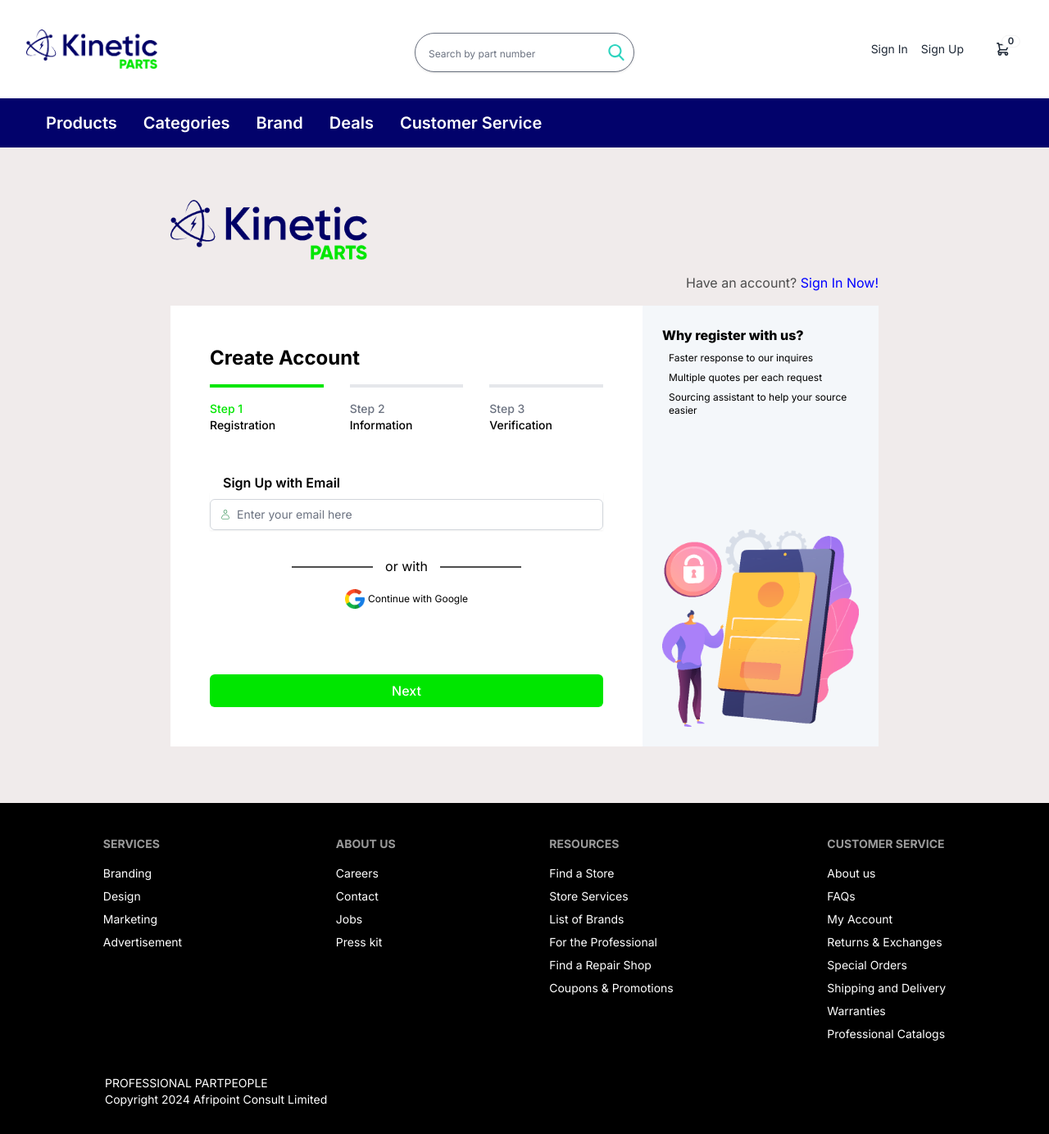
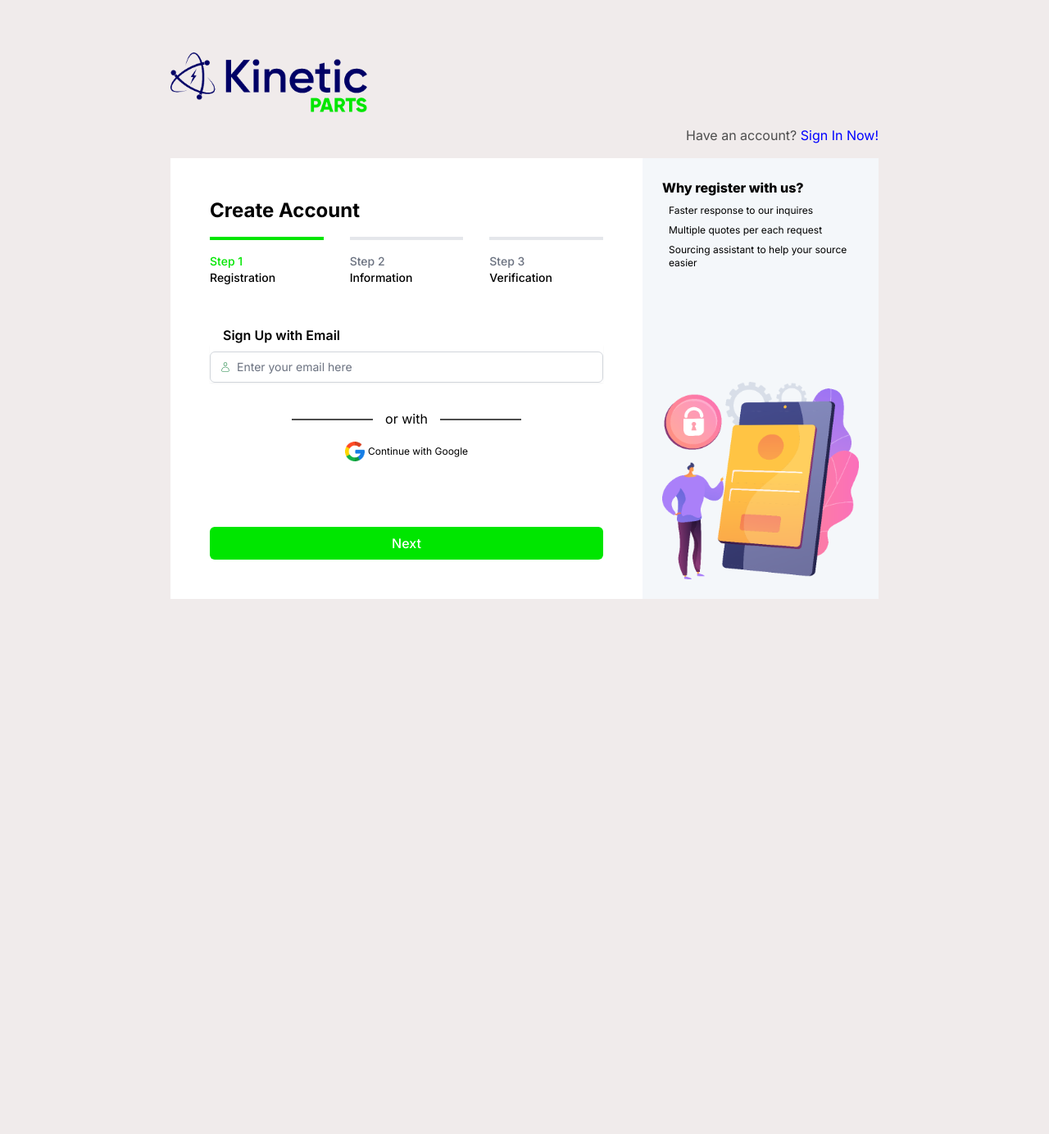
Before and after one commit to dolapoj/parts-demo, a Next.js app: page /signup in a window 1280 px wide. Shown: the whole page at 82% size. After the commit the page ends 800 px from the top, so only its background shows below. Built offline with nearby package versions, Linux system fonts and the light colour scheme; no server answers.

Commit message:
metadata commented out

```diff
--- a/app/layout.tsx
+++ b/app/layout.tsx
@@ -1,3 +1,4 @@
+'use client'
 import "./globals.scss";
 import type { Metadata } from "next";
 import { Inter } from "next/font/google";
@@ -5,13 +6,14 @@ import { Toaster } from "react-hot-toast";
 import { SessionWrapper } from "./components/SessionWrapper";
 import NavBar from "./components/NavBar";
 import Footer from "./components/Footer";
+import { usePathname } from "next/navigation";
 
 const inter = Inter({ subsets: ["latin"] });
 
-export const metadata: Metadata = {
-  title: "Kinetic Parts",
-  description: "Get your automobile parts",
-};
+// export const metadata: Metadata = {
+//   title: "Kinetic Parts",
+//   description: "Get your automobile parts",
+// };
 
 export default function RootLayout({
   children,
@@ -20,13 +22,16 @@ export default function RootLayout({
   children: React.ReactNode;
   includeHeaderFooter?: boolean;
 }>) {
+  const pathname = usePathname();
+  const hideHeaderFooter = ["/login", "/signup"].includes(pathname);
+
   return (
     <html lang="en" className="bg-landing">
       <body className={inter.className}>
         <SessionWrapper>
-          {includeHeaderFooter && <NavBar userData={undefined} />}
+          {!hideHeaderFooter && <NavBar userData={undefined} />}
           {children}
-          {includeHeaderFooter && <Footer />}
+          {!hideHeaderFooter && <Footer />}
         </SessionWrapper>
         <Toaster position="top-center" />
       </body>
```
